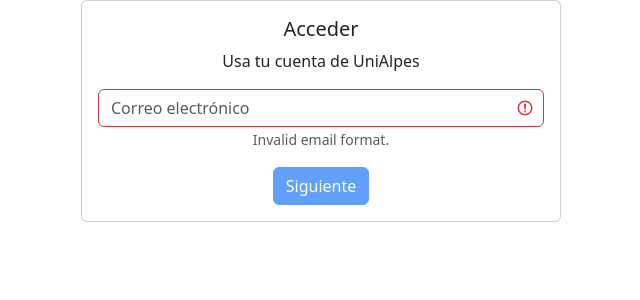
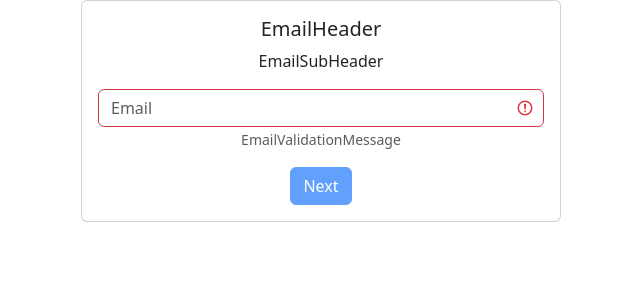
Before and after one commit to j-ramirezs/parcial1-isis3710, a React (Create React App) app: page /login in a window 1280 px wide. Shown: the top 300 px of the page, without its empty margins (319-959 px from the left). Built offline with nearby package versions, Linux system fonts and the light colour scheme; no server answers.

Commit message:
Añadir Internacionalización

```diff
--- a/package.json
+++ b/package.json
@@ -11,6 +11,7 @@
     "react": "^18.2.0",
     "react-bootstrap": "^2.9.0",
     "react-dom": "^18.2.0",
+    "react-intl": "^6.4.7",
     "react-router-dom": "^6.16.0",
     "react-scripts": "5.0.1",
     "web-vitals": "^2.1.4",
--- a/src/components/car.js
+++ b/src/components/car.js
@@ -3,6 +3,7 @@
 import { useParams } from 'react-router-dom';
 import { Container, Row, Col, Image, Table } from 'react-bootstrap';
 import FormValuesContext from './formValuesContext'
+import { FormattedMessage } from "react-intl";
 import './car.css';
 
 const Car = ({ carData }) => {
@@ -30,28 +31,28 @@
           <Table borderless className="custom-table">
             <tbody>
               <tr>
-                <td>Car Maker</td>
+                <td><FormattedMessage id="CarMakerText"/></td>
                 <td>{role? <input type="text" defaultValue={car.carMaker} /> : <p>{car.carMaker}</p>}</td>
               </tr>
               <tr>
-                <td>Car Model</td>
+                <td><FormattedMessage id="CarModelText"/></td>
                 <td>{role? <input type="text" defaultValue={car.carModel} /> : <p>{car.carModel}</p>}</td>
               </tr>
               <tr>
-                <td>Car Year</td>
+                <td><FormattedMessage id="CarYearText"/></td>
                 <td>{role? <input type="number" defaultValue={car.carYear} /> : <p>{car.carYear}</p>}</td>
               </tr>
               <tr>
-                <td>Available</td>
+                <td><FormattedMessage id="AvailableText"/></td>
                 <td>{role? <input type="text" defaultValue={car.available ? 'Yes' : 'No'} /> : <p>{car.available ? 'Yes' : 'No'}</p>}</td>
               </tr>
               <tr>
-                <td>Price</td>
+                <td><FormattedMessage id="PriceText"/></td>
                 <td>{role? <input type="text" defaultValue={car.price} /> : <p>{car.price}</p>}</td>
               </tr>
             </tbody>
           </Table>
-          <p className="description-text">Description</p>
+          <p className="description-text"><FormattedMessage id="DescriptionText"/></p>
           <p>{car.description}</p>
         </Col>
       </Row>
--- a/src/components/login.js
+++ b/src/components/login.js
@@ -2,6 +2,7 @@
 import { Button, Form, Card } from 'react-bootstrap';
 import { useNavigate } from 'react-router-dom';
 import FormValuesContext from './formValuesContext'
+import { FormattedMessage } from "react-intl";
 
 function Login() {
     const [loginStep, setLoginStep] = useState(1);
@@ -42,7 +43,7 @@
 
     const clickSubmit = (() => {
 
-    alert(JSON.stringify(formValues))
+    console.log(JSON.stringify(formValues))
     navigate('/cars');
     })
 
@@ -52,23 +53,25 @@
             <div>
                 <Card style={{ width: '30rem' }} className="text-center">
                     <Card.Body>
-                        <Card.Title>Acceder</Card.Title>
+                        <Card.Title>
+                            <FormattedMessage id="EmailHeader"/>
+                        </Card.Title>
                         <Card.Text>
-                            Usa tu cuenta de UniAlpes
+                            <FormattedMessage id="EmailSubHeader"/>
                         </Card.Text>
                         <Card.Text>
                         <Form>
                             <Form.Group className="mb-6" controlId="formBasicEmail">
-                                <Form.Control type="email" placeholder="Correo electrónico"
+                                <Form.Control type="email" placeholder="Email"
                                 onChange={handleEmailChange} value={formValues.email}
                                 className={validationStates.emailState ? "" : "is-invalid"} />
-                                {!validationStates.emailState && <Form.Text className="text-muted">Invalid
-                                email format.</Form.Text>}
+                                {!validationStates.emailState && <Form.Text className="text-muted">
+                                    <FormattedMessage id="EmailValidationMessage"/></Form.Text>}
                             </Form.Group>
                         </Form>
                         </Card.Text>
                         <Button variant="primary" onClick={clickEmailNext} disabled={!validationStates.emailState}>
-                            Siguiente
+                            <FormattedMessage id="Next"/>
                         </Button>
                     </Card.Body>
                 </Card>
@@ -81,17 +84,17 @@
                         <Card.Text>
                         <Form>
                             <Form.Group className="mb-3" controlId="formBasicPassword">
-                                <Form.Control type="password" placeholder="Ingresa tu contraseña"
+                                <Form.Control type="password" placeholder="Password"
                                 onChange={handlePasswordChange} value={formValues.password}
                                 className={validationStates.passwordState ? "" : "is-invalid"} />
                                 {!validationStates.passwordState && <Form.Text
-                                className="text-muted">Your password should be at least 6 char long</Form.Text>}
+                                className="text-muted"><FormattedMessage id="PasswordValidationMessage"/></Form.Text>}
                             </Form.Group>
                         </Form>
                         </Card.Text>
                         <Card.Text>
                             <Button variant="primary" onClick={clickSubmit} disabled={!validationStates.passwordState}>
-                                    Siguiente
+                                <FormattedMessage id="Next"/>
                             </Button>
                         </Card.Text>
                     </Card.Body>
--- a/src/index.js
+++ b/src/index.js
@@ -6,9 +6,26 @@
 import Row from 'react-bootstrap/Row';
 import Col from 'react-bootstrap/Col';
 import 'bootstrap/dist/css/bootstrap.min.css';
+import { IntlProvider } from "react-intl";
+
+import enMessages from './locales/en.json';
+import esMessages from './locales/es.json';
+
+const detectBrowserLanguage = () => {
+    const userLanguage = navigator.language || navigator.userLanguage;
+    return userLanguage;
+  };
+
+const userLanguage = detectBrowserLanguage();
+
+const translations = {
+    en: enMessages,
+    es: esMessages,
+  };
 
 const root = ReactDOM.createRoot(document.getElementById('root'));
 root.render(
+  <IntlProvider locale={userLanguage} messages={translations[userLanguage]}>
   <React.StrictMode>
     <Container>
       <Row xs={1}>
@@ -17,4 +34,5 @@
         </Col></Row>
     </Container>
   </React.StrictMode>
+  </IntlProvider>
 );
--- a/src/locales/en.json
+++ b/src/locales/en.json
@@ -0,0 +1,13 @@
+{
+    "EmailHeader": "Log In",
+    "EmailSubHeader": "Use your UniAlpes Account",
+    "EmailValidationMessage": "Invalid email format",
+    "Next": "Next",
+    "PasswordValidationMessage": "Your password should be at least 6 char long",
+    "CarMakerText": "Car Maker",
+    "CarModelText": "Car Model",
+    "CarYearText": "Car Year",
+    "AvailableText": "Available",
+    "PriceText": "Price",
+    "DescriptionText": "Description"
+}
--- a/src/locales/es.json
+++ b/src/locales/es.json
@@ -0,0 +1,13 @@
+{
+    "EmailHeader": "Acceder",
+    "EmailSubHeader": "Usa tu cuenta de UniAlpes",
+    "EmailValidationMessage": "Formato de correo inválido",
+    "Next": "Siguiente",
+    "PasswordValidationMessage": "La contraseña debe ser al menos de 6 caracteres",
+    "CarMakerText": "Marca del carro",
+    "CarModelText": "Modelo del carro",
+    "CarYearText": "Año del carro",
+    "AvailableText": "Disponible",
+    "PriceText": "Precio",
+    "DescriptionText": "Descripción"
+}
```
Also changed, not shown: 1 other file (tests, documents, lock files or other folders).
